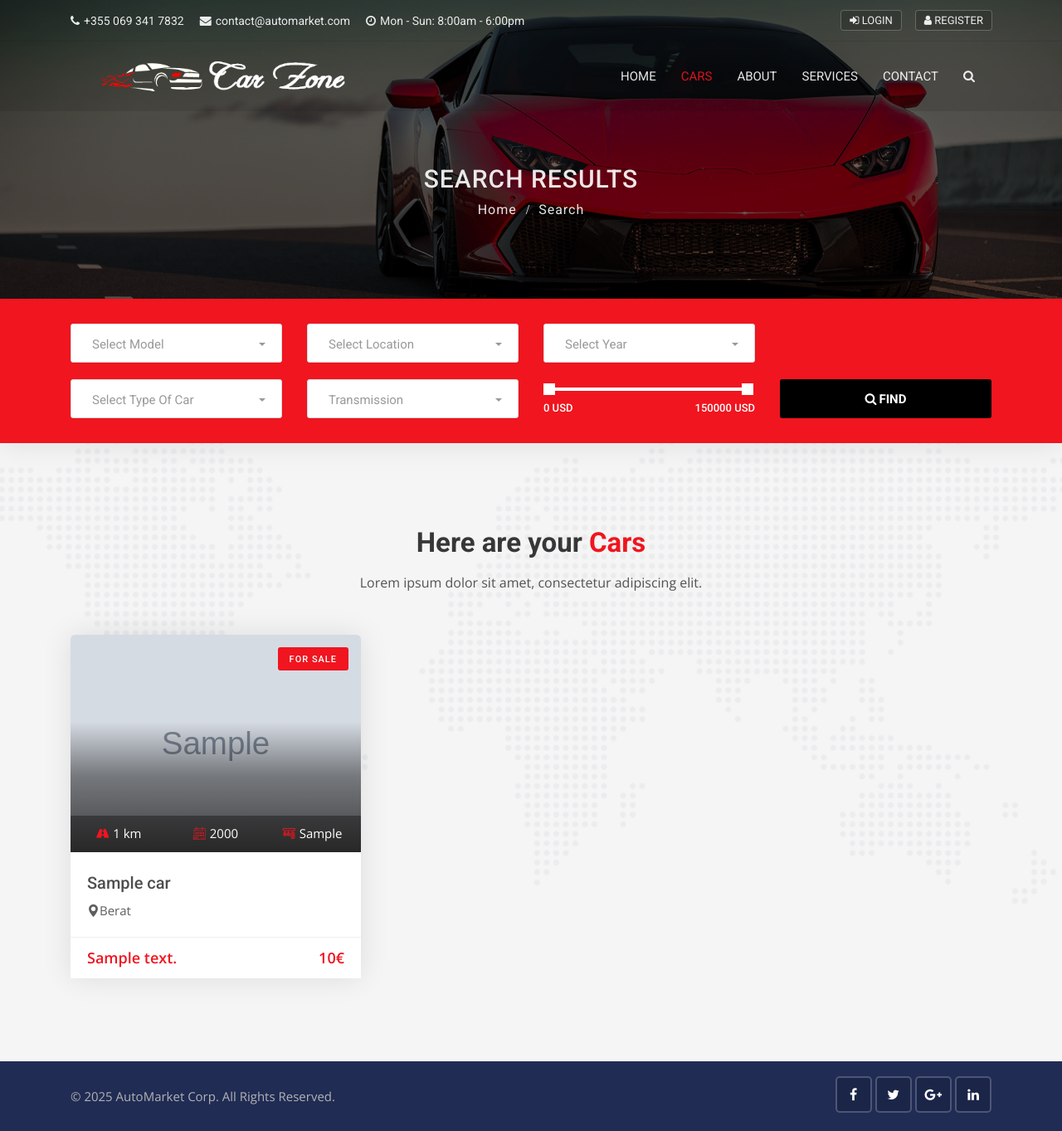
After one commit to Mattia2805/automarket-gitproject, a Django app: page /cars/search in a window 1280 px wide. The commit adds this page. Shown: the whole page at 83% size. Run offline with Django 5.2, Linux system fonts and the light colour scheme; tables that the repository leaves empty hold one stand-in row (values such as "Sample post"); grey boxes marked "Sample" are stand-in pictures; some libraries are stand-ins or nearby versions.

Commit message:
added search page, edited admin page

```diff
--- /dev/null
+++ b/automarket/static/css/admin.css
@@ -0,0 +1,4 @@
+#header{
+  background-color: #fff !important;
+  color: #ff0000 !important;
+}
--- a/cars/urls.py
+++ b/cars/urls.py
@@ -3,5 +3,6 @@ from . import views
 
 urlpatterns = [
     path('', views.cars, name='cars'),
-    path('<int:id>', views.car_detail, name='car_detail')
+    path('<int:id>', views.car_detail, name='car_detail'),
+    path('search', views.search, name='search'),
 ]
--- a/cars/views.py
+++ b/cars/views.py
@@ -8,6 +8,10 @@ def cars(request):
     paginator = Paginator(cars, 4)  # 4 cars per page
     page = request.GET.get('page')
 
+    model_search = Car.objects.values_list('model', flat=True).distinct()
+    city_search = Car.objects.values_list('city', flat=True).distinct()
+    year_search = Car.objects.values_list('year', flat=True).distinct()
+    body_style_search = Car.objects.values_list('body_style', flat=True).distinct()
     try:
         paged_cars = paginator.page(page)
     except PageNotAnInteger:
@@ -17,6 +21,10 @@ def cars(request):
 
     data = {
         'cars': paged_cars,
+        'model_search': model_search,
+        'city_search': city_search,
+        'year_search': year_search,
+        'body_style_search': body_style_search,
     }
     return render(request, 'cars/cars.html', data)
 
@@ -28,3 +36,62 @@ def car_detail(request, id):
         'single_car': single_car,
     }
     return render(request, 'cars/car_detail.html', data)
+
+
+def search(request):
+    cars = Car.objects.order_by('-created_date')
+
+    model_search = Car.objects.values_list('model', flat=True).distinct()
+    city_search = Car.objects.values_list('city', flat=True).distinct()
+    year_search = Car.objects.values_list('year', flat=True).distinct()
+    body_style_search = Car.objects.values_list('body_style', flat=True).distinct()
+    transmission_search = Car.objects.values_list('transmission', flat=True).distinct()
+
+    # Free-text keyword search (in description)
+    if 'keyword' in request.GET:
+        keyword = request.GET['keyword']
+        if keyword:
+            cars = cars.filter(description__icontains=keyword)
+
+    # Exact filters, only applied if a non-empty value is provided
+    if 'model' in request.GET:
+        model = request.GET['model']
+        if model:
+            cars = cars.filter(model__iexact=model)
+
+    if 'city' in request.GET:
+        city = request.GET['city']
+        if city:
+            cars = cars.filter(city__iexact=city)
+
+    if 'year' in request.GET:
+        year = request.GET['year']
+        if year:
+            cars = cars.filter(year__iexact=year)
+
+    if 'body_style' in request.GET:
+        body_style = request.GET['body_style']
+        if body_style:
+            cars = cars.filter(body_style__iexact=body_style)
+
+    if 'transmission' in request.GET:
+        transmission = request.GET['transmission']
+        if transmission:
+            cars = cars.filter(transmission__iexact=transmission)
+
+    # Price range filter
+    if 'min_price' in request.GET and 'max_price' in request.GET:
+        min_price = request.GET['min_price']
+        max_price = request.GET['max_price']
+        if min_price and max_price:
+            cars = cars.filter(price__gte=min_price, price__lte=max_price)
+
+    data = {
+        'cars': cars,
+        'model_search': model_search,
+        'city_search': city_search,
+        'year_search': year_search,
+        'body_style_search': body_style_search,
+        'transmission_search': transmission_search,
+    }
+    return render(request, 'cars/search.html', data)
--- a/templates/base.html
+++ b/templates/base.html
@@ -54,8 +54,8 @@
 <!-- Full Page Search -->
 <div id="full-page-search">
     <button type="button" class="close">×</button>
-    <form action="https://storage.googleapis.com/theme-vessel/carhouse/index.html#" class="search-header">
-        <input type="search" value="" placeholder="type keyword(s) here. Eg: audi, benz etc" />
+    <form action="{% url 'search' %}" class="search-header">
+        <input type="search" value="" placeholder="type keyword(s) here. Eg: audi, benz etc" name='keyword'/>
         <button type="submit" class="btn btn-sm button-theme">Search</button>
     </form>
 </div>
--- a/templates/cars/car_detail.html
+++ b/templates/cars/car_detail.html
@@ -10,7 +10,7 @@
         <div class="breadcrumb-areas">
             <h1>{{single_car.car_title}}</h1>
             <ul class="breadcrumbs">
-                <li><a href="index.html">Home</a></li>
+                <li><a href="{% url 'home' %}">Home</a></li>
                 <li class="active">{{single_car.car_title}}</li>
             </ul>
         </div>
--- /dev/null
+++ b/templates/cars/search.html
@@ -0,0 +1,193 @@
+{% extends 'base.html' %}
+
+
+
+{% block content %}
+
+{% load humanize %}
+
+
+<!-- Banner start -->
+<div class="sub-banner overview-bgi">
+    <div class="container breadcrumb-area">
+        <div class="breadcrumb-areas">
+            <h1>Search Results</h1>
+            <ul class="breadcrumbs">
+                <li><a href="/">Home</a></li>
+                <li class="active">Search</li>
+            </ul>
+        </div>
+    </div>
+</div>
+<!-- Banner end -->
+<!-- Search box 3 start -->
+<div class="search-box-3 sb-7 bg-active">
+    <div class="container">
+        <div class="search-area-inner">
+            <div class="search-contents">
+                <form method="GET" action="{% url 'search' %}">
+                    <div class="row">
+                        <div class="col-lg-3 col-md-6 col-sm-6 col-6">
+                            <div class="form-group">
+                                <select class="selectpicker search-fields" name="model">
+                                    <option value="" selected="selected">Select Model</option>
+                                    {% for model in model_search %}
+                                      <option value="{{model}}">{{model}}</option>
+                                    {% endfor %}
+                                </select>
+                            </div>
+                        </div>
+                        <div class="col-lg-3 col-md-6 col-sm-6 col-6">
+                            <div class="form-group">
+                                <select class="selectpicker search-fields" name="city">
+                                    <option value="" selected="selected">Select Location</option>
+                                    {% for city in city_search %}
+                                      <option value="{{city}}">{{city}}</option>
+                                    {% endfor %}
+                                </select>
+                            </div>
+                        </div>
+                        <div class="col-lg-3 col-md-6 col-sm-6 col-6">
+                            <div class="form-group">
+                                <select class="selectpicker search-fields" name="year">
+                                    <option value="" selected="selected">Select Year</option>
+                                    {% for year in year_search %}
+                                      <option value="{{year}}">{{year}}</option>
+                                    {% endfor %}
+                                </select>
+                            </div>
+                        </div>
+                    </div>
+                    <div class="row">
+                        <div class="col-lg-3 col-md-6 col-sm-6 col-6">
+                            <div class="form-group">
+                                <select class="selectpicker search-fields" name="body_style">
+                                    <option value="" selected="selected">Select Type Of Car</option>
+                                    {% for body_style in body_style_search %}
+                                      <option value="{{body_style}}">{{body_style}}</option>
+                                    {% endfor %}
+                                </select>
+                            </div>
+                        </div>
+                        <div class="col-lg-3 col-md-6 col-sm-6 col-6">
+                            <div class="form-group">
+                                <select class="selectpicker search-fields" name="transmission">
+                                    <option value="" selected="selected">Transmission</option>
+                                    {% for transmission in transmission_search %}
+                                      <option value="{{transmission}}">{{transmission}}</option>
+                                    {% endfor %}
+                                </select>
+                            </div>
+                        </div>
+                        <div class="col-lg-3 col-md-6 col-sm-6 col-6">
+                            <div class="form-group">
+                                <div class="range-slider">
+                                    <div data-min="0" data-max="150000" data-unit="USD" data-min-name="min_price" data-max-name="max_price" class="range-slider-ui ui-slider" aria-disabled="false"></div>
+                                    <div class="clearfix"></div>
+                                </div>
+                            </div>
+                        </div>
+                        <div class="col-lg-3 col-md-6 col-sm-6 col-6">
+                            <div class="form-group">
+                                <button class="btn btn-block button-theme btn-md">
+                                    <i class="fa fa-search"></i>Find
+                                </button>
+                            </div>
+                        </div>
+                    </div>
+                </form>
+            </div>
+        </div>
+    </div>
+</div>
+<!-- Search box 3 end -->
+
+<!-- Featured car start -->
+<div class="featured-car content-area">
+    <div class="container">
+        <!-- Main title -->
+        <div class="main-title">
+            <h1>Here are your <span>Cars</span></h1>
+            <p>Lorem ipsum dolor sit amet, consectetur adipiscing elit.</p>
+        </div>
+        <div class="row">
+          {% for car in cars %}
+            <div class="col-lg-4 col-md-6">
+                <div class="car-box">
+                    <div class="car-thumbnail">
+                        <a href="{% url 'car_detail' car.id %}" class="car-img">
+                            <div class="tag">For Sale</div>
+                            <img class="d-block w-100" src="{{car.car_photo.url}}" alt="car" style='min-height: 262px; max-height: 262px;'>
+                            <div class="facilities-list clearfix">
+                                <ul>
+                                    <li>
+                                        <span><i class="flaticon-way"></i></span>{{car.kilometers | intcomma}} km
+                                    </li>
+                                    <li>
+                                        <span><i class="flaticon-calendar-1"></i></span>{{car.year}}
+                                    </li>
+                                    <li>
+                                        <span><i class="flaticon-manual-transmission"></i></span>{{car.transmission}}
+                                    </li>
+                                </ul>
+                            </div>
+                        </a>
+                        <div class="carbox-overlap-wrapper">
+                            <div class="overlap-box">
+                                <div class="overlap-btns-area">
+                                    <div class="car-magnify-gallery">
+                                        <a href="{{car.car_photo.url}}" class="overlap-btn">
+                                            <i class="fa fa-expand"></i>
+                                            <img class="hidden" src="{{car.car_photo.url}}">
+                                        </a>
+                                        {% if car.car_photo_1 %}
+                                        <a href="{{car.car_photo_1.url}}" class="hidden">
+                                            <img class="hidden" src="{{car.car_photo_1.url}}">
+                                        </a>
+                                        {% endif %}
+                                        {% if car.car_photo_2 %}
+                                        <a href="{{car.car_photo_2.url}}" class="hidden">
+                                            <img class="hidden" src="{{car.car_photo_2.url}}">
+                                        </a>
+                                        {% endif %}
+                                        {% if car.car_photo_3 %}
+                                        <a href="{{car.car_photo_3.url}}" class="hidden">
+                                            <img class="hidden" src="{{car.car_photo_3.url}}">
+                                        </a>
+                                        {% endif %}
+                                        {% if car.car_photo_4 %}
+                                        <a href="{{car.car_photo_4.url}}" class="hidden">
+                                            <img class="hidden" src="{{car.car_photo_4.url}}">
+                                        </a>
+                                        {% endif %}
+                                    </div>
+                                </div>
+                            </div>
+                        </div>
+                    </div>
+                    <div class="detail">
+                        <h1 class="title">
+                            <a href="{% url 'car_detail' car.id %}">{{car.car_title}}</a>
+                        </h1>
+                        <div class="location">
+                            <a href="{% url 'car_detail' car.id %}">
+                                <i class="flaticon-pin"></i>{{car.city}}
+                            </a>
+                        </div>
+                    </div>
+                    <div class="footer clearfix">
+                        <div class="pull-left ratings days">
+                            <p class="cartype">{{car.body_style}}</p>
+                        </div>
+                        <div class="pull-right">
+                            <p class="price">{{car.price | intcomma}}€</p>
+                        </div>
+                    </div>
+                </div>
+            </div>
+            {% endfor %}
+        </div>
+    </div>
+</div>
+<!-- Featured car end -->
+{% endblock %}
```
Also changed, not shown: pages/views.py (+8 -0 lines), templates/admin/base_site.html (added, +13 -0 lines), templates/cars/cars.html (+33 -45 lines), templates/pages/home.html (+22 -33 lines).
